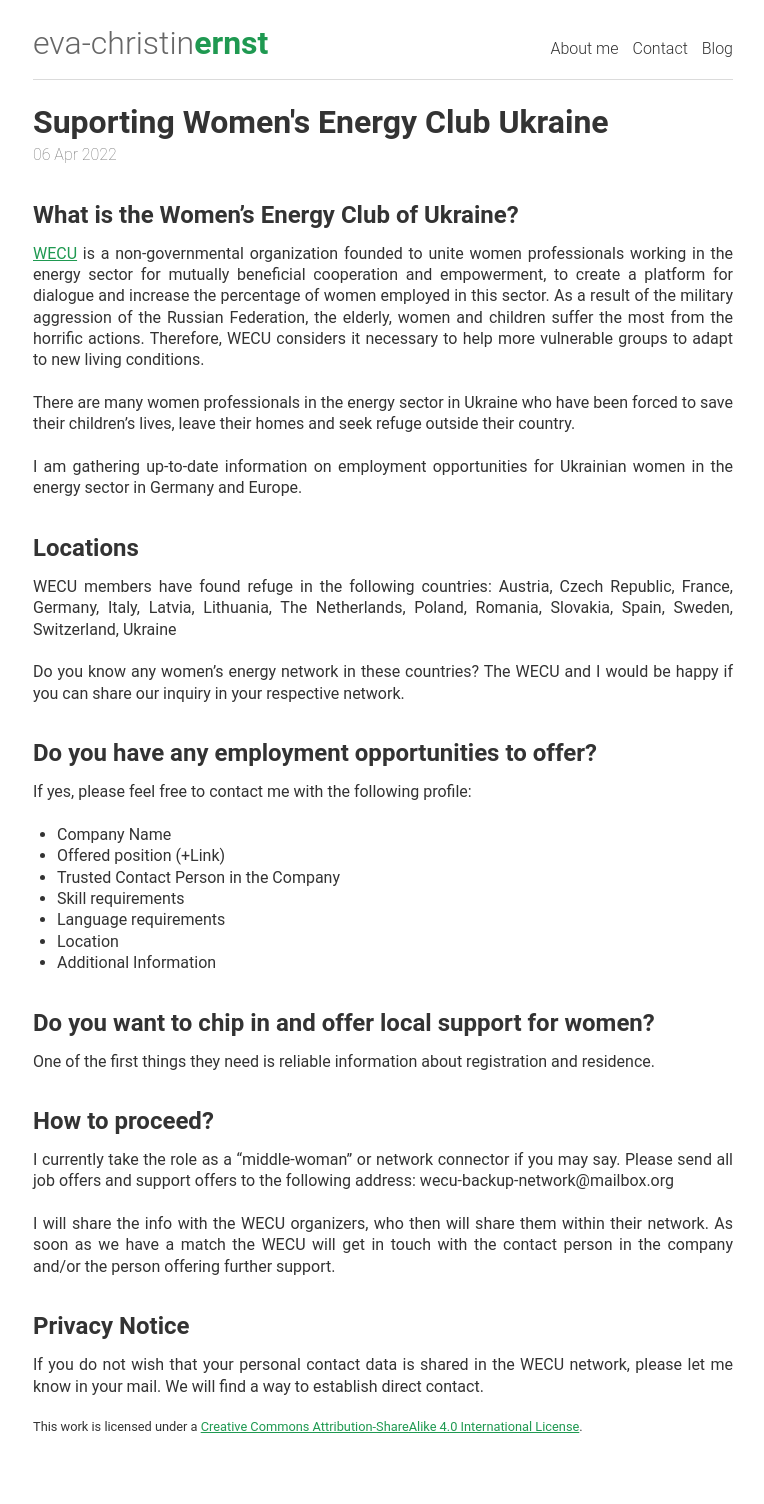
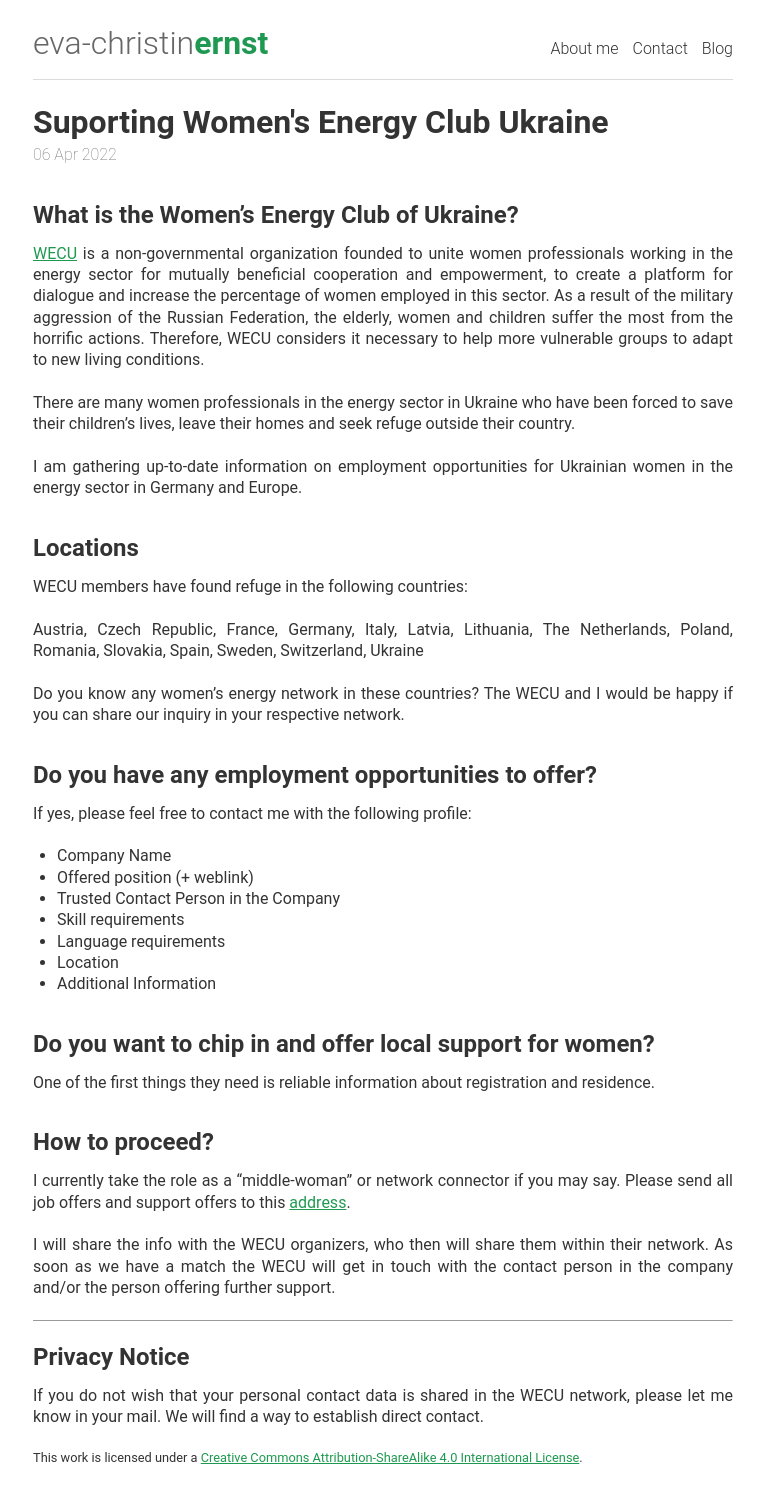
Before and after one commit to evafroehlich/website, a Jekyll site: the page built from _posts/2022-04-06-supporting-WECU.md, in a window 1280 px wide. Shown: the whole page, without its empty margins (257-1021 px from the left). Built offline with Jekyll 4.4.1, drawn with Linux system fonts in a browser that asks for light colours; before the commit the page ends 1474 px from its top, so only the background shows below that.

Commit message:
added changes to blog posts

```diff
--- a/_posts/2022-04-06-supporting-WECU.md
+++ b/_posts/2022-04-06-supporting-WECU.md
@@ -15,6 +15,7 @@
 
 ### Locations
 WECU members have found refuge in the following countries:
+
 Austria, Czech Republic, France, Germany, Italy, Latvia, Lithuania, The Netherlands, Poland, Romania, Slovakia, Spain, Sweden, Switzerland, Ukraine
 
 Do you know any women's energy network in these countries? The WECU and I would be happy if you can share our inquiry in your respective network.
@@ -23,7 +24,7 @@
 If yes, please feel free to contact me with the following profile:
 
 - Company Name
-- Offered position (+Link)
+- Offered position (+ weblink)
 - Trusted Contact Person in the Company
 - Skill requirements
 - Language requirements
@@ -34,9 +35,13 @@
 One of the first things they need is reliable information about registration and residence.
 
 ### How to proceed?
-I currently take the role as a “middle-woman” or network connector if you may say. Please send all job offers and support offers to the following address: wecu-backup-network@mailbox.org
+I currently take the role as a “middle-woman” or network connector if you may say. Please send all job offers and support offers to this [address](mailto:
+wecu-backup-network@mailbox.org).
+
 
 I will share the info with the WECU organizers, who then will share them within their network. As soon as we have a match the WECU will get in touch with the contact person in the company and/or the person offering further support.
 
+---
+
 ### Privacy Notice
 If you do not wish that your personal contact data is shared in the WECU network, please let me know in your mail. We will find a way to establish direct contact.
```
Also changed, not shown: _posts/2017-04-02-travel-kyiv-eat-sleep-get-inspired.md (+1 -1 lines).
